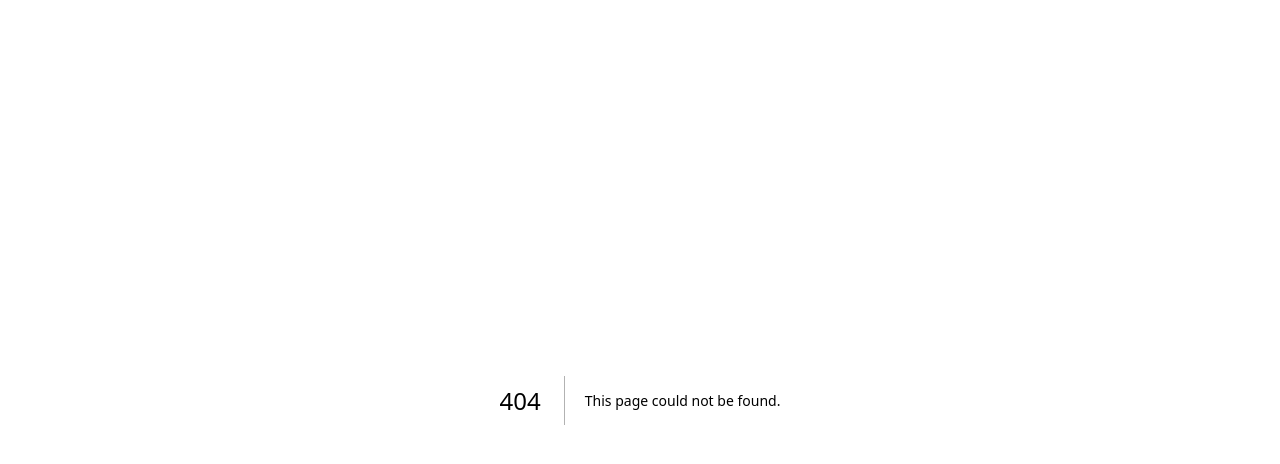
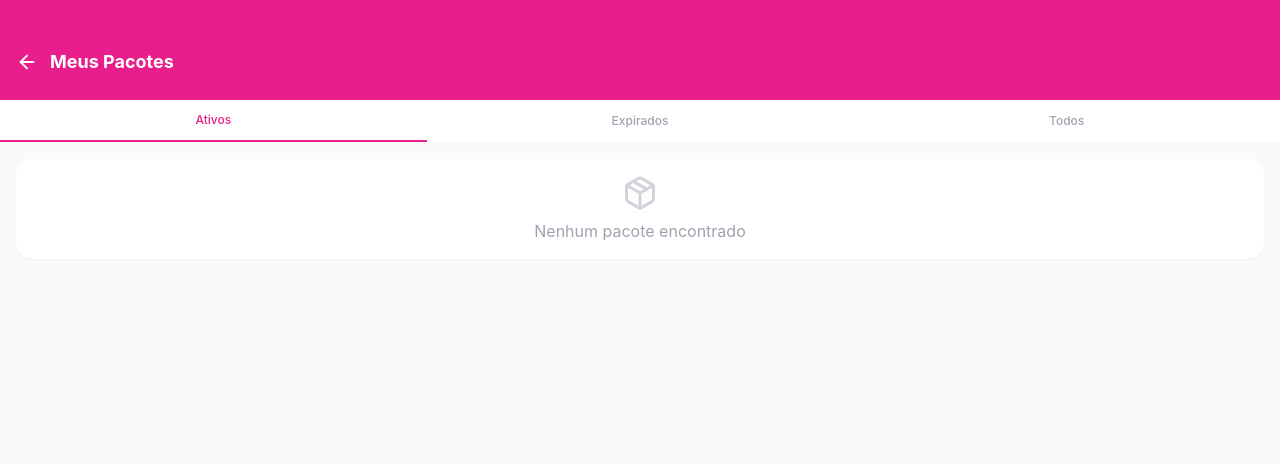
Before and after one commit to juliatedeschi7-creator/salao2.0, a Next.js app: page /salao/clientes/pacotes in a window 1280 px wide. Before the commit this address had no page. Shown: the top 464 px of the page. Built offline with nearby package versions, Linux system fonts and the light colour scheme.

Commit message:
Criar page.tsx

```diff
--- /dev/null
+++ b/src/app/salao/clientes/pacotes/page.tsx
@@ -0,0 +1,115 @@
+'use client'
+import { useEffect, useState } from 'react'
+import { supabase } from '@/lib/supabase'
+import { useAuth } from '@/lib/hooks/useAuth'
+import { useRouter } from 'next/navigation'
+import { ArrowLeft, Package, CheckCircle, Clock } from 'lucide-react'
+
+export default function ClientePacotesPage() {
+  const { profile, loading } = useAuth()
+  const router = useRouter()
+  const [salao, setSalao] = useState<any>(null)
+  const [pacotes, setPacotes] = useState<any[]>([])
+  const [filtro, setFiltro] = useState<'ativos' | 'expirados' | 'todos'>('ativos')
+
+  useEffect(() => {
+    if (!loading && profile) carregarDados()
+  }, [loading, profile])
+
+  async function carregarDados() {
+    const { data: cli } = await supabase.from('clientes').select('*, saloes(*)').eq('profile_id', profile!.id).single()
+    setSalao(cli?.saloes)
+    const { data: pacs } = await supabase.from('cliente_pacotes')
+      .select('*, pacotes(nome, descricao, regras)')
+      .eq('cliente_id', cli?.id)
+      .order('data_compra', { ascending: false })
+    setPacotes(pacs || [])
+  }
+
+  const cor = salao?.cor_primaria || '#E91E8C'
+
+  const filtrados = pacotes.filter(p => {
+    if (filtro === 'todos') return true
+    if (filtro === 'ativos') return p.status === 'ativo'
+    return p.status === 'expirado' || p.status === 'concluido'
+  })
+
+  if (loading) return (
+    <div className="min-h-screen flex items-center justify-center">
+      <div className="w-8 h-8 border-4 border-t-transparent rounded-full animate-spin" style={{ borderColor: cor }} />
+    </div>
+  )
+
+  return (
+    <div className="min-h-screen bg-gray-50 pb-8">
+      <div className="px-4 pt-12 pb-6 flex items-center gap-3" style={{ backgroundColor: cor }}>
+        <button onClick={() => router.back()}><ArrowLeft size={22} className="text-white" /></button>
+        <h1 className="font-bold text-white text-lg">Meus Pacotes</h1>
+      </div>
+
+      <div className="flex bg-white border-b border-gray-100">
+        {(['ativos', 'expirados', 'todos'] as const).map(f => (
+          <button key={f} onClick={() => setFiltro(f)}
+            className={'flex-1 py-3 text-xs font-medium transition-all ' + (filtro === f ? 'border-b-2' : 'text-gray-400')}
+            style={filtro === f ? { color: cor, borderColor: cor } : {}}>
+            {f.charAt(0).toUpperCase() + f.slice(1)}
+          </button>
+        ))}
+      </div>
+
+      <div className="px-4 py-4 flex flex-col gap-3">
+        {filtrados.length === 0 ? (
+          <div className="card text-center py-10">
+            <Package size={36} className="text-gray-300 mx-auto mb-2" />
+            <p className="text-gray-400">Nenhum pacote encontrado</p>
+          </div>
+        ) : filtrados.map(p => {
+          const progresso = p.sessoes_total > 0 ? (p.sessoes_usadas / p.sessoes_total) * 100 : 0
+          const expirado = p.data_expiracao && new Date(p.data_expiracao) < new Date()
+          return (
+            <div key={p.id} className="card flex flex-col gap-3">
+              <div className="flex items-start justify-between">
+                <div>
+                  <p className="font-bold text-gray-900">{p.pacotes?.nome || 'Pacote'}</p>
+                </div>
+                <span className={'text-xs px-2 py-0.5 rounded-full font-medium ' +
+                  (p.status === 'ativo' && !expirado ? 'bg-green-50 text-green-600' :
+                  p.status === 'concluido' ? 'bg-gray-100 text-gray-500' : 'bg-red-50 text-red-400')}>
+                  {expirado ? 'Expirado' : p.status}
+                </span>
+              </div>
+
+              <div>
+                <div className="flex justify-between text-xs text-gray-500 mb-1">
+                  <span>{p.sessoes_usadas} sessoes usadas</span>
+                  <span>{p.sessoes_total - p.sessoes_usadas} restantes</span>
+                </div>
+                <div className="h-2 bg-gray-100 rounded-full">
+                  <div className="h-2 rounded-full transition-all" style={{ width: progresso + '%', backgroundColor: cor }} />
+                </div>
+              </div>
+
+              <div className="flex gap-3 text-xs text-gray-400">
+                <div className="flex items-center gap-1">
+                  <CheckCircle size={12} />{p.sessoes_usadas}/{p.sessoes_total} sessoes
+                </div>
+                {p.data_expiracao && (
+                  <div className="flex items-center gap-1">
+                    <Clock size={12} />Expira: {new Date(p.data_expiracao).toLocaleDateString('pt-BR')}
+                  </div>
+                )}
+              </div>
+
+              {p.pacotes?.regras && (
+                <div className="bg-gray-50 rounded-xl p-3">
+                  <p className="text-xs text-gray-400 font-medium mb-1">Regras do pacote</p>
+                  <p className="text-xs text-gray-500">{p.pacotes.regras}</p>
+                </div>
+              )}
+            </div>
+          )
+        })}
+      </div>
+    </div>
+  )
+}
```
